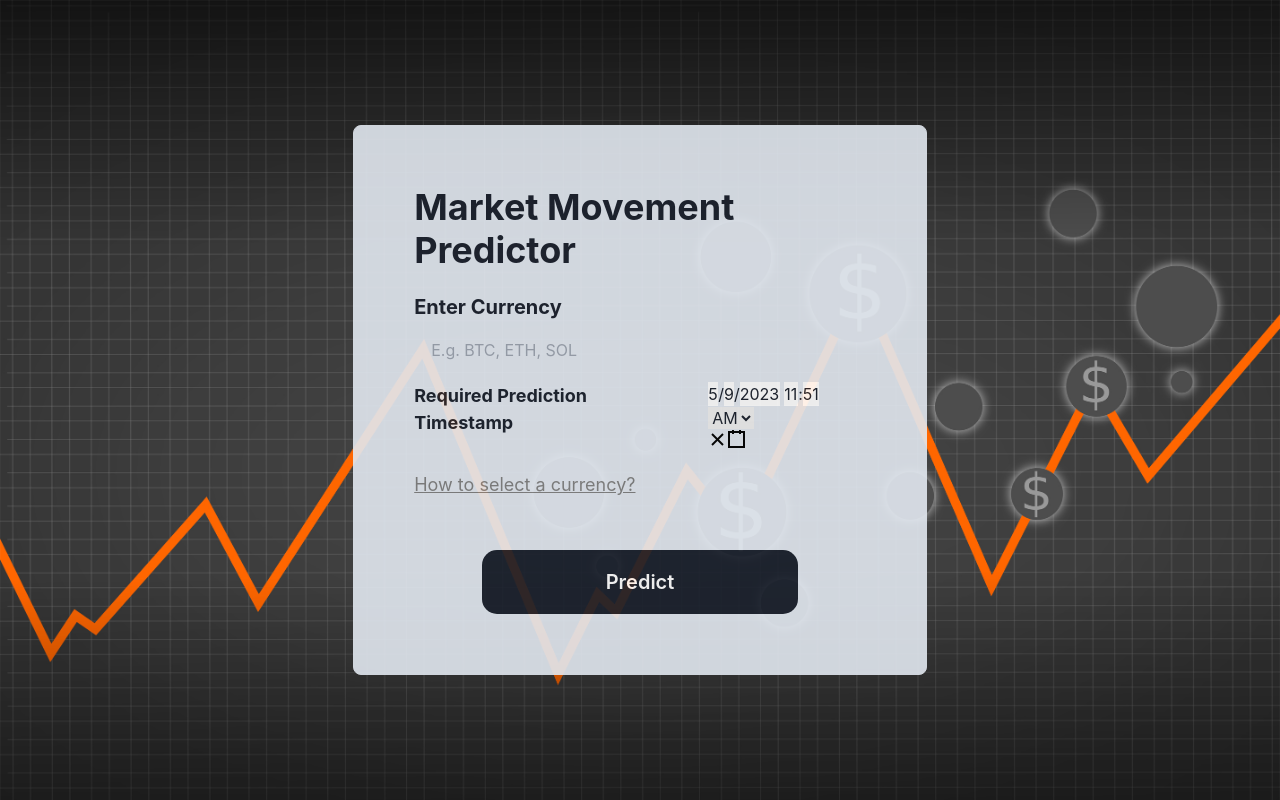
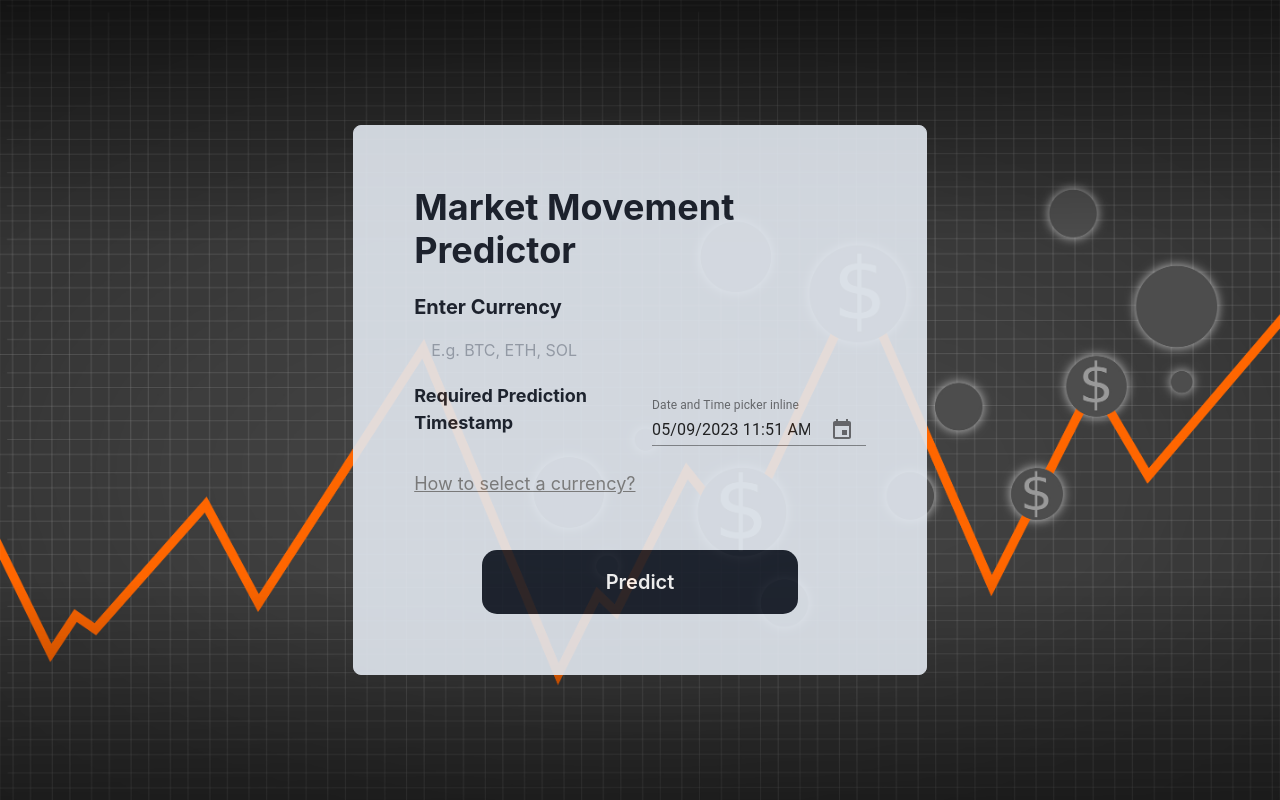
Before and after one commit to FYP-Team-Predictors/Prediction-WebApp, a Next.js app: page / in a window 1280 px wide. Built offline with nearby package versions, Linux system fonts and the light colour scheme.

Commit message:
Add Date Time Component

```diff
--- a/components/datetime-picker.js
+++ b/components/datetime-picker.js
@@ -1,14 +1,32 @@
 import React, { useState } from 'react';
-import DateTimePicker from 'react-datetime-picker';
-
+import DateFnsUtils from '@date-io/date-fns';
+import {
+    MuiPickersUtilsProvider,
+    KeyboardDateTimePicker,
+} from '@material-ui/pickers';
 
 export function DTP() {
-    const [value, onChange] = useState(new Date());
+    const [selectedDate, setSelectedDate] = useState(new Date());
+
+    const handleDateChange = (date) => {
+        setSelectedDate(date);
+    };
 
     return (
-        <DateTimePicker
-            onChange={onChange}
-            value={value}
-            className="custom-dtp"/>
+        <MuiPickersUtilsProvider utils={DateFnsUtils}>
+            <KeyboardDateTimePicker
+                disableToolbar
+                variant="inline"
+                format="MM/dd/yyyy hh:mm a"
+                margin="normal"
+                id="datetime-picker-inline"
+                label="Date and Time picker inline"
+                value={selectedDate}
+                onChange={handleDateChange}
+                KeyboardButtonProps={{
+                    'aria-label': 'change date and time',
+                }}
+            />
+        </MuiPickersUtilsProvider>
     );
 }
--- a/package.json
+++ b/package.json
@@ -13,14 +13,18 @@
     "@babel/core": "^7.21.4",
     "@babel/preset-env": "^7.21.4",
     "@chakra-ui/react": "^2.6.0",
+    "@date-io/date-fns": "^1.3.13",
     "@emotion/react": "latest",
     "@emotion/styled": "latest",
+    "@material-ui/core": "^4.12.4",
+    "@material-ui/pickers": "^3.3.10",
     "@nextui-org/react": "^1.0.0-beta.12",
     "@swc/helpers": "^0.5.1",
     "@wojtekmaj/react-datetimerange-picker": "^5.0.2",
     "axios": "^1.3.6",
     "bootstrap": "^5.2.3",
     "chart.js": "^4.2.1",
+    "date-fns": "^2.30.0",
     "dayjs": "^1.11.7",
     "eslint": "8.39.0",
     "eslint-config-next": "13.3.1",
--- a/pages/home.js
+++ b/pages/home.js
@@ -1,4 +1,5 @@
 import { useState } from 'react';
+import * as React from 'react';
 import {
     Box,
     Button,
@@ -11,12 +12,18 @@ import {
     Spacer,
     Text,
 } from '@chakra-ui/react';
-import { DTP } from '@/components/datetime-picker';
+import {DTP} from '@/components/datetime-picker';
 
 export default function SearchHomeView() {
     const [currency, setCurrency] = useState('');
     const [fromDate, setFromDate] = useState(new Date());
     const [toDate, setToDate] = useState(new Date());
+    // const classes = useStyles();
+    const [selectedDate, setSelectedDate] = useState(new Date());
+
+    const handleDateChange = (date) => {
+        setSelectedDate(date);
+    };
 
     const handleCurrencyChange = (event) => {
         setCurrency(event.target.value);
```
Also changed, not shown: 1 other file (tests, documents, lock files or other folders).
